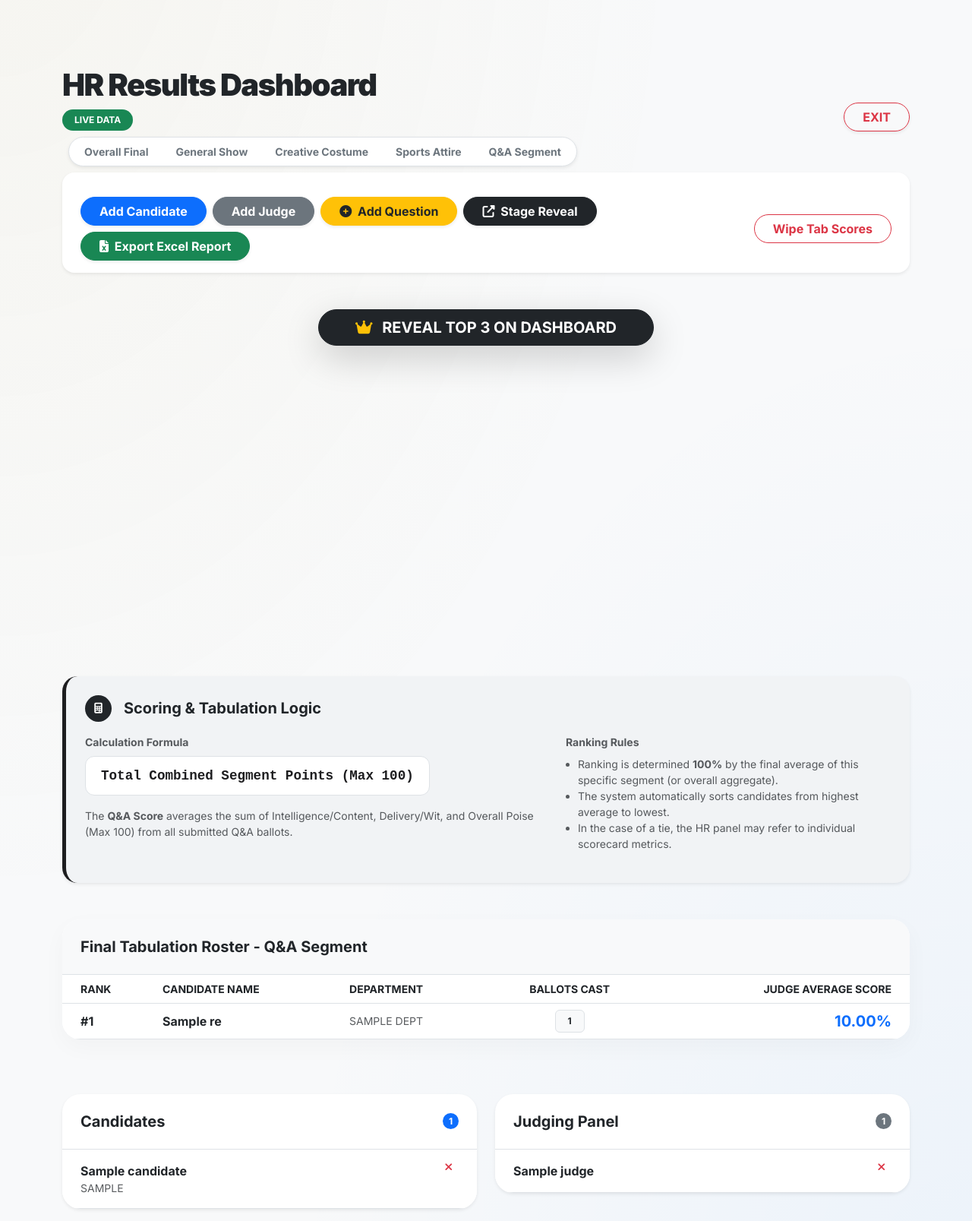
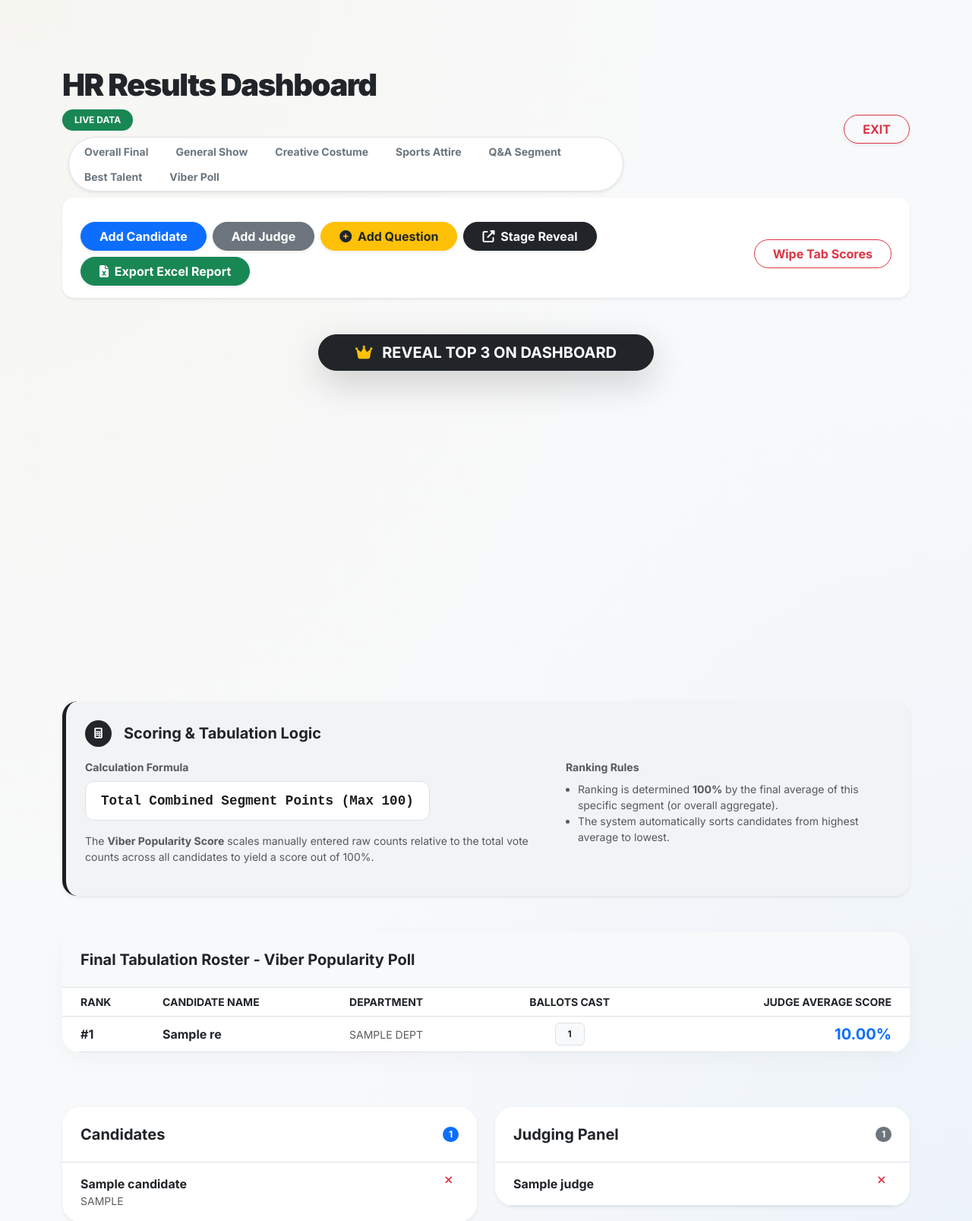
Before and after one commit to cciitmanager01/CCI-BC, a Flask app: template templates/hr_results.html in a window 1280 px wide. Shown: the part 162-1769 px from the top of the page at 76% size. Run offline with Flask 3, Linux system fonts and the light colour scheme; tables that the repository leaves empty hold one stand-in row (values such as "Sample post"); the template is opened without the code that fills it: values that come from a table or form of the project are taken from there, most other values are stand-ins (such as "Sample title", 1, 10 or a date in 2020); some libraries are stand-ins or nearby versions.

Commit message:
Add files via upload

```diff
--- a/templates/hr_results.html
+++ b/templates/hr_results.html
@@ -91,23 +91,15 @@
             <div class="d-flex flex-wrap justify-content-center justify-content-md-start align-items-center gap-2 mt-2">
                 <span class="badge bg-success rounded-pill px-3 py-2">LIVE DATA</span>
 
-                <!-- 5-Way Tab Selector (Includes Dynamic Toggle Groups) -->
+                <!-- 7-Way Tab Selector -->
                 <div class="ms-md-2 d-inline-flex flex-wrap gap-1 bg-white p-1 rounded-pill border shadow-sm">
-                    <a href="/hr-results/overall" class="btn btn-sm {% if active_tab == 'overall' %}btn-dark{% else %}btn-outline-secondary border-0{% endif %} rounded-pill px-3 py-1 fw-bold">
-                        Overall Final
-                    </a>
-                    <a href="/hr-results/general" class="btn btn-sm {% if active_tab == 'general' %}btn-dark{% else %}btn-outline-secondary border-0{% endif %} rounded-pill px-3 py-1 fw-bold">
-                        General Show
-                    </a>
-                    <a href="/hr-results/costume" class="btn btn-sm {% if active_tab == 'costume' %}btn-dark{% else %}btn-outline-secondary border-0{% endif %} rounded-pill px-3 py-1 fw-bold">
-                        Creative Costume
-                    </a>
-                    <a href="/hr-results/sports" class="btn btn-sm {% if active_tab == 'sports' %}btn-dark{% else %}btn-outline-secondary border-0{% endif %} rounded-pill px-3 py-1 fw-bold">
-                        Sports Attire
-                    </a>
-                    <a href="/hr-results/qa" class="btn btn-sm {% if active_tab == 'qa' %}btn-dark{% else %}btn-outline-secondary border-0{% endif %} rounded-pill px-3 py-1 fw-bold">
-                        Q&A Segment
-                    </a>
+                    <a href="/hr-results/overall" class="btn btn-sm {% if active_tab == 'overall' %}btn-dark{% else %}btn-outline-secondary border-0{% endif %} rounded-pill px-3 py-1 fw-bold">Overall Final</a>
+                    <a href="/hr-results/general" class="btn btn-sm {% if active_tab == 'general' %}btn-dark{% else %}btn-outline-secondary border-0{% endif %} rounded-pill px-3 py-1 fw-bold">General Show</a>
+                    <a href="/hr-results/costume" class="btn btn-sm {% if active_tab == 'costume' %}btn-dark{% else %}btn-outline-secondary border-0{% endif %} rounded-pill px-3 py-1 fw-bold">Creative Costume</a>
+                    <a href="/hr-results/sports" class="btn btn-sm {% if active_tab == 'sports' %}btn-dark{% else %}btn-outline-secondary border-0{% endif %} rounded-pill px-3 py-1 fw-bold">Sports Attire</a>
+                    <a href="/hr-results/qa" class="btn btn-sm {% if active_tab == 'qa' %}btn-dark{% else %}btn-outline-secondary border-0{% endif %} rounded-pill px-3 py-1 fw-bold">Q&A Segment</a>
+                    <a href="/hr-results/talent" class="btn btn-sm {% if active_tab == 'talent' %}btn-dark{% else %}btn-outline-secondary border-0{% endif %} rounded-pill px-3 py-1 fw-bold">Best Talent</a>
+                    <a href="/hr-results/viber" class="btn btn-sm {% if active_tab == 'viber' %}btn-dark{% else %}btn-outline-secondary border-0{% endif %} rounded-pill px-3 py-1 fw-bold">Viber Poll</a>
                 </div>
             </div>
         </div>
@@ -122,10 +114,15 @@
             <a href="/hr/add-candidate" class="btn btn-primary rounded-pill px-4 fw-bold shadow-sm">Add Candidate</a>
             <a href="/hr/add-judge" class="btn btn-secondary rounded-pill px-4 fw-bold shadow-sm">Add Judge</a>
 
-            <!-- Prominent Dynamic Add Question Button -->
             <a href="/hr/questions" class="btn btn-warning rounded-pill px-4 fw-bold shadow-sm text-dark">
                 <i class="fas fa-plus-circle me-1"></i> Add Question
             </a>
+
+            {% if active_tab == 'viber' %}
+            <a href="/hr/viber-poll" class="btn btn-info rounded-pill px-4 fw-bold shadow-sm text-white">
+                <i class="fas fa-edit me-1"></i> Log Viber Votes
+            </a>
+            {% endif %}
 
             <!-- Dynamic Reveal Route -->
             <a href="{{ url_for(reveal_endpoint|default('winner_reveal_overall')) }}" class="btn btn-dark rounded-pill px-4 fw-bold shadow-sm">
@@ -163,10 +160,10 @@
                         <h3 class="fw-bold mb-1">{{ res['name'] }}</h3>
                         <p class="text-muted small fw-bold text-uppercase mb-3">{{ res['dept'] }}</p>
                         <div class="score-giant">
-                            {{ "%.2f"|format(res['final_score'] if active_tab == 'overall' else res['judge_avg'] or 0) }}<small>%</small>
+                            {{ "%.2f"|format(res['final_score'] if active_tab == 'overall' else (res['viber_votes'] if active_tab == 'viber' else res['judge_avg'] or 0)) }}<small>{% if active_tab != 'viber' %}%{% endif %}</small>
                         </div>
                         <div class="mt-2 small fw-bold opacity-50">
-                             Ballots / Track status: {{ res['judge_count'] }}
+                             {% if active_tab == 'viber' %}Proportional %: {{ res['viber_percentage'] }}%{% else %}Ballots Cast: {{ res['judge_count'] }}{% endif %}
                         </div>
                     </div>
                 </div>
@@ -186,24 +183,30 @@
                     <p class="small text-muted mb-2 uppercase fw-bold">Calculation Formula</p>
                     <div class="formula-box mb-3">
                         {% if active_tab == 'overall' %}
-                            (Round 1 + Costume + Sports + Q&A) ÷ 4
+                            (Round 1 + Costume + Sports + Q&A + Talent + Viber %) ÷ 6
                         {% elif active_tab == 'general' %}
                             Total Points ÷ Active Judge Count
+                        {% elif active_tab == 'viber' %}
+                            (Candidate Votes ÷ Total Voter Base) × 100
                         {% else %}
                             Total Combined Segment Points (Max 100)
                         {% endif %}
                     </div>
                     <p class="small text-muted">
                         {% if active_tab == 'overall' %}
-                            The <strong>Overall Final Score</strong> aggregates the averages of all 4 segments (each graded out of 100%). It sums their final scores and divides by 4 to scale the combined tabulation safely to a final 100% rating.
+                            The <strong>Overall Final Score</strong> aggregates 6 categories (5 judged rounds + 1 scaled Viber popularity percentage) and divides by 6 to yield the combined 100% final rating.
                         {% elif active_tab == 'general' %}
-                            The <strong>Round 1 Score</strong> sums all 5 criteria (Max 100) and divides by the judges who submitted a General Show ballot.
+                            The <strong>Round 1 Score</strong> sums all 5 criteria (Max 100) and averages them based on active judges.
                         {% elif active_tab == 'costume' %}
-                            The <strong>Costume Score</strong> averages the sum of Creativity, Theme Relevance, Stage Presence, and Overall Impact (Max 100) from all submitted costume ballots.
+                            The <strong>Costume Score</strong> averages the sum of Creativity, Theme Relevance, Stage Presence, and Impact (Max 100).
                         {% elif active_tab == 'sports' %}
-                            The <strong>Sports Attire Score</strong> averages the sum of Confidence/Bearing, Costume Style, Ramp Walk, and Overall Presentation (Max 100) from all submitted sports ballots.
+                            The <strong>Sports Attire Score</strong> averages the sum of Bearing, Costume Style, Ramp Walk, and Overall Presentation (Max 100).
+                        {% elif active_tab == 'qa' %}
+                            The <strong>Q&A Score</strong> averages the sum of Intelligence/Content, Delivery/Wit, and Overall Poise (Max 100).
+                        {% elif active_tab == 'talent' %}
+                            The <strong>Best Talent Score</strong> averages the sum of Performance/Skill, Creativity/Originality, and Stage Presence (Max 100).
                         {% else %}
-                            The <strong>Q&A Score</strong> averages the sum of Intelligence/Content, Delivery/Wit, and Overall Poise (Max 100) from all submitted Q&A ballots.
+                            The <strong>Viber Popularity Score</strong> scales manually entered raw counts relative to the total vote counts across all candidates to yield a score out of 100%.
                         {% endif %}
                     </p>
                 </div>
@@ -212,7 +215,6 @@
                     <ul class="small text-muted ps-3">
                         <li>Ranking is determined <strong>100%</strong> by the final average of this specific segment (or overall aggregate).</li>
                         <li>The system automatically sorts candidates from highest average to lowest.</li>
-                        <li>In the case of a tie, the HR panel may refer to individual scorecard metrics.</li>
                     </ul>
                 </div>
             </div>
@@ -226,7 +228,7 @@
                         Overall Final Tabulation (Combined Categories)
                     {% else %}
                         Final Tabulation Roster -
-                        {% if active_tab == 'general' %}Round 1 (General Show){% elif active_tab == 'costume' %}Best in Creative Costume{% elif active_tab == 'sports' %}Welcome Ramp (Sports Attire){% else %}Q&A Segment{% endif %}
+                        {% if active_tab == 'general' %}Round 1 (General Show){% elif active_tab == 'costume' %}Best in Creative Costume{% elif active_tab == 'sports' %}Welcome Ramp (Sports Attire){% elif active_tab == 'qa' %}Q&A Segment{% elif active_tab == 'talent' %}Best Talent Segment{% else %}Viber Popularity Poll{% endif %}
                     {% endif %}
                 </h5>
             </div>
@@ -242,10 +244,15 @@
                                 <th class="text-center">Costume</th>
                                 <th class="text-center">Sports</th>
                                 <th class="text-center">Q&A</th>
+                                <th class="text-center">Talent</th>
+                                <th class="text-center">Viber %</th>
+                            {% elif active_tab == 'viber' %}
+                                <th class="text-center">Raw Votes</th>
+                                <th class="text-center">Proportional %</th>
                             {% else %}
                                 <th class="text-center">Ballots Cast</th>
                             {% endif %}
-                            <th class="text-end pe-4">{% if active_tab == 'overall' %}Final Combined Score{% else %}Judge Average Score{% endif %}</th>
+                            <th class="text-end pe-4">{% if active_tab == 'overall' %}Final Combined Score{% elif active_tab == 'viber' %}Popularity Ranking{% else %}Judge Average Score{% endif %}</th>
                         </tr>
                     </thead>
                     <tbody>
@@ -260,6 +267,11 @@
                                 <td class="text-center text-secondary small fw-bold">{{ "%.2f"|format(res['costume']) }}%</td>
                                 <td class="text-center text-secondary small fw-bold">{{ "%.2f"|format(res['sports']) }}%</td>
                                 <td class="text-center text-secondary small fw-bold">{{ "%.2f"|format(res['qa']) }}%</td>
+                                <td class="text-center text-secondary small fw-bold">{{ "%.2f"|format(res['talent']) }}%</td>
+                                <td class="text-center text-secondary small fw-bold">{{ "%.2f"|format(res['viber_percentage']) }}%</td>
+                            {% elif active_tab == 'viber' %}
+                                <td class="text-center text-secondary small fw-bold">{{ res['viber_votes'] }}</td>
+                                <td class="text-center text-secondary small fw-bold">{{ res['viber_percentage'] }}%</td>
                             {% else %}
                                 <td class="text-center">
                                     <span class="badge bg-light text-dark border px-3 py-2">{{ res['judge_count'] }}</span>
@@ -267,7 +279,7 @@
                             {% endif %}
 
                             <td class="text-end pe-4 fw-bold text-primary fs-5">
-                                {{ "%.2f"|format(res['final_score'] if active_tab == 'overall' else res['judge_avg']) }}%
+                                {{ "%.2f"|format(res['final_score'] if active_tab == 'overall' else (res['viber_votes'] if active_tab == 'viber' else res['judge_avg'])) }}{% if active_tab != 'viber' %}%{% endif %}
                             </td>
                         </tr>
                         {% endfor %}
@@ -362,8 +374,12 @@
                                 Creative Costume Segment
                             {% elif active_tab == 'sports' %}
                                 Sports Attire Segment
+                            {% elif active_tab == 'qa' %}
+                                Q&A Segment
+                            {% elif active_tab == 'talent' %}
+                                Best Talent Segment
                             {% else %}
-                                Q&A Segment
+                                Viber Popularity Poll
                             {% endif %}
                         </strong>? This action cannot be undone.
                     </p>
```
Also changed, not shown: templates/hr_viber_poll.html (added, +95 -0 lines), templates/select_round.html (+15 -14 lines).
